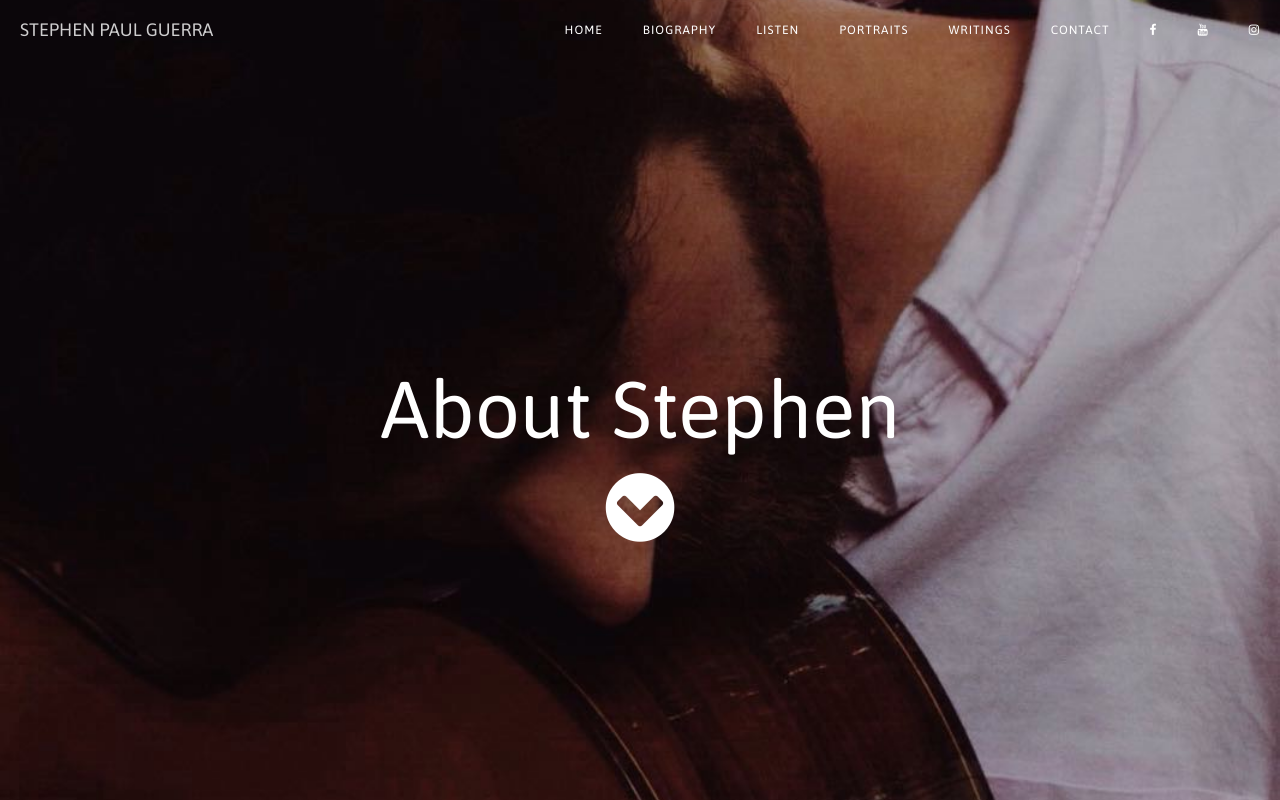
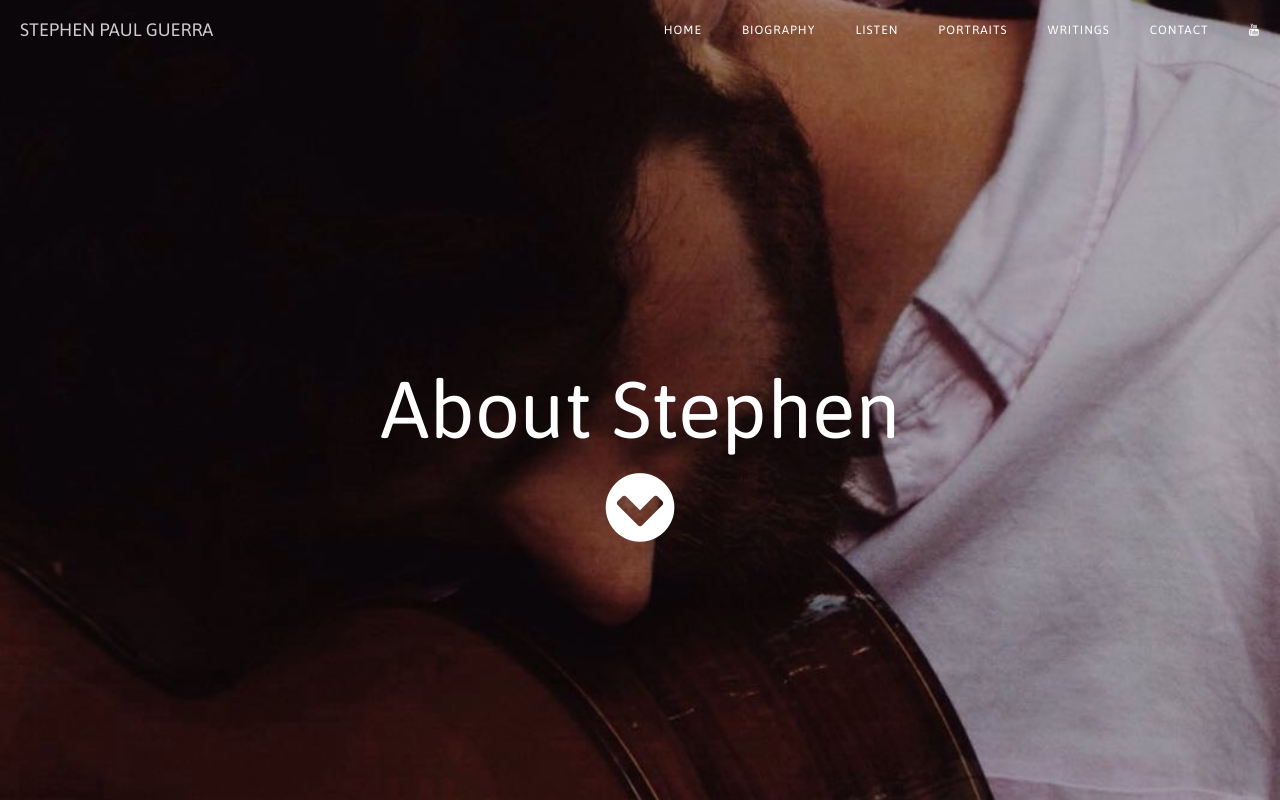
Before and after one commit to spguerra/spguerra.github.io, a website: page bio.html in a window 1280 px wide. Shown: the top 800 px of the page. Drawn offline with Linux system fonts and the light colour scheme.

Commit message:
social media removal

```diff
--- a/bio.html
+++ b/bio.html
@@ -67,18 +67,8 @@
                         <a href="contact.html">Contact</a>
                     </li>
                     <li>
-                        <a href="https://www.facebook.com/profile.php?id=100010040148305" target="_blank">
-                            <i class="fa fa-facebook"></i>
-                        </a>
-                    </li>
-                    <li>
                         <a href="https://www.youtube.com/channel/UCKnB_cHO2FNkLcMyJWatEng?view_as=subscriber" target="_blank">
                             <i class="fa fa-youtube"></i>
-                        </a>
-                    </li>
-                    <li>
-                        <a href="https://www.instagram.com/stephenpaulguerra" target="_blank">
-                            <i class="fa fa-instagram"></i>
                         </a>
                     </li>
                 </ul>
```
Also changed, not shown: contact.html (+0 -10 lines), index.html (+0 -10 lines), listen.html (+0 -10 lines), photos-portraits.html (+0 -10 lines), writings.html (+0 -10 lines).
